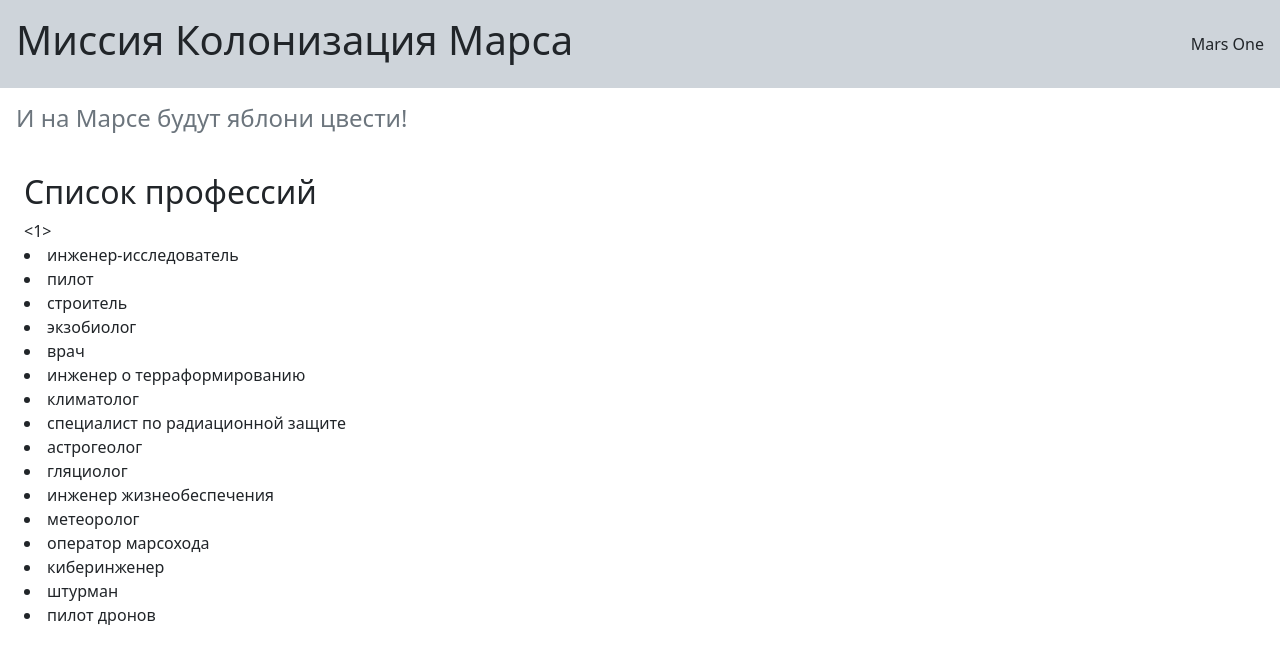
After one commit to VND0/what_the_flask, a Flask app: page /list_prof/1 in a window 1280 px wide. The commit adds this page. Shown: the top 664 px of the page. Run offline with Flask 3, Linux system fonts and the light colour scheme.

Commit message:
Added the list of the occupations

```diff
--- a/app.py
+++ b/app.py
@@ -1,6 +1,26 @@
+from typing import Literal
+
 from flask import Flask, render_template
 
 app = Flask(__name__)
+OCCUPATIONS = [
+    "инженер-исследователь",
+    "пилот",
+    "строитель",
+    "экзобиолог",
+    "врач",
+    "инженер о терраформированию",
+    "климатолог",
+    "специалист по радиационной защите",
+    "астрогеолог",
+    "гляциолог",
+    "инженер жизнеобеспечения",
+    "метеоролог",
+    "оператор марсохода",
+    "киберинженер",
+    "штурман",
+    "пилот дронов",
+]
 
 
 @app.get("/<title>")
@@ -9,5 +29,10 @@ def index(title: str):
     return render_template("base.html", title=title)
 
 
+@app.get("/list_prof/<lst>")
+def list_prof(lst: Literal["ul", "ol"]):
+    return render_template("occup_list.html", lst=lst, occupations=OCCUPATIONS)
+
+
 if __name__ == '__main__':
     app.run(host="127.0.0.1", port=8080, debug=True)
--- a/templates/base.html
+++ b/templates/base.html
@@ -12,7 +12,7 @@
     <h1>Миссия Колонизация Марса</h1>
     <p class="m-0">Mars One</p>
 </div>
-<h4>И на Марсе будут яблони цвести!</h4>
+<h4 class="p-3 text-secondary">И на Марсе будут яблони цвести!</h4>
 {% block content %}
 {% endblock %}
 </body>
--- /dev/null
+++ b/templates/occup_list.html
@@ -0,0 +1,11 @@
+{% extends 'base.html' %}
+{% block content %}
+    <div class="m-4">
+        <h2>Список профессий</h2>
+        <{{ lst }}>
+        {% for occ in occupations %}
+            <li>{{ occ }}</li>
+        {% endfor %}
+        </{{ lst }}>
+    </div>
+{% endblock %}
```
